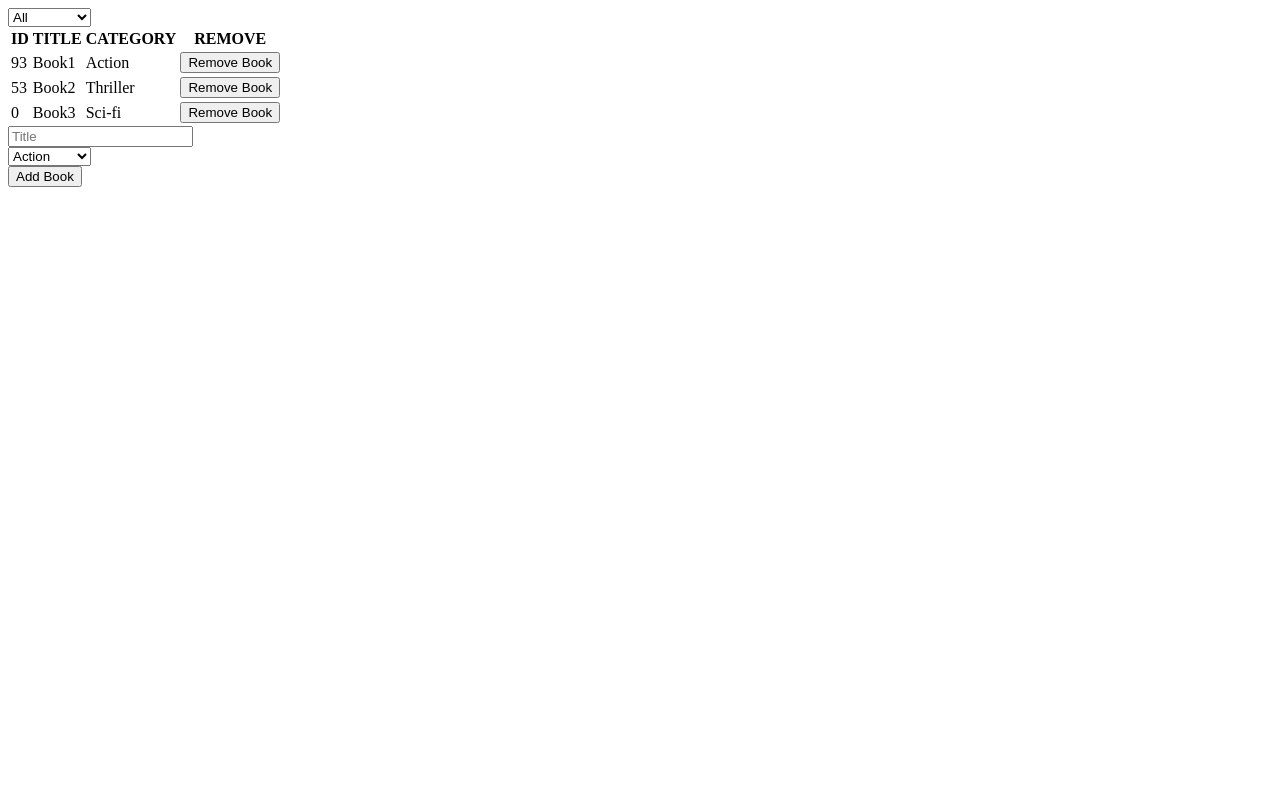
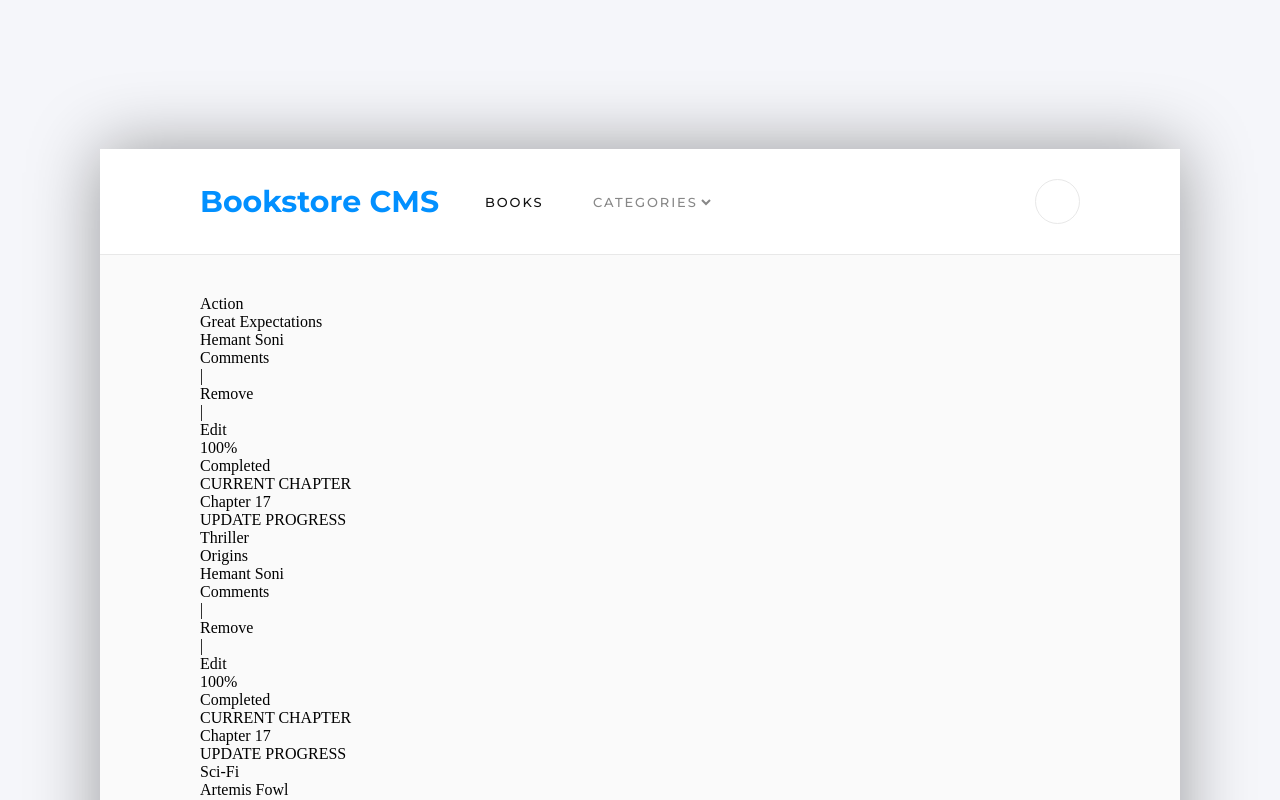
Before and after one commit to hemant-soni-vst-au4/bookstore, a React (Create React App) app: page / in a window 1280 px wide. Shown: the top 800 px of the page. Built offline with nearby package versions, Linux system fonts and the light colour scheme.

Commit message:
navbar style

```diff
--- a/package.json
+++ b/package.json
@@ -6,7 +6,6 @@
     "@testing-library/jest-dom": "^5.11.4",
     "@testing-library/react": "^11.1.0",
     "@testing-library/user-event": "^12.1.10",
-    "node-sass": "^5.0.0",
     "prop-types": "^15.7.2",
     "react": "^17.0.1",
     "react-dom": "^17.0.1",
--- a/public/index.html
+++ b/public/index.html
@@ -24,10 +24,9 @@
       work correctly both with client-side routing and a non-root public URL.
       Learn how to configure a non-root public URL by running `npm run build`.
     -->
-    <title>React App</title>
+    <title>Bookstore</title>
   </head>
   <body>
-    <noscript>You need to enable JavaScript to run this app.</noscript>
     <div id="root"></div>
     <!--
       This HTML file is a template.
--- a/src/components/App.js
+++ b/src/components/App.js
@@ -1,11 +1,19 @@
 import React from 'react';
 import BooksList from '../containers/BooksList';
 import BooksForm from '../containers/BooksForm';
+import NavBar from './NavBar';
 
 const App = () => (
-  <div>
-    <BooksList />
-    <BooksForm />
+  <div className="panel-bg">
+    <nav>
+      <NavBar />
+    </nav>
+    <main>
+      <BooksList />
+      <hr />
+      <h3 className="add-book">ADD NEW BOOK</h3>
+      <BooksForm />
+    </main>
   </div>
 );
 
--- a/src/components/Book.js
+++ b/src/components/Book.js
@@ -1,24 +1,48 @@
 import React from 'react';
 import PropTypes from 'prop-types';
 
-const Book = ({ book, handleRemoveBook }) => {
-  const { id, title, category } = book;
+const Book = ({ book }) => {
+  const { title, category } = book;
 
   return (
-    <tr>
-      <td>
-        {id}
-      </td>
-      <td>
-        {title}
-      </td>
-      <td>
-        {category}
-      </td>
-      <td>
-        <button type="button" onClick={() => handleRemoveBook(book)}>Remove Book</button>
-      </td>
-    </tr>
+    <div className="Book-Panel">
+      <div className="book-information">
+        <div className="book-category">
+          {category}
+        </div>
+        <div className="book-title">
+          {title}
+        </div>
+        <div className="book-author">
+          Hemant Soni
+        </div>
+        <div className="book-buttons">
+          <div>Comments</div>
+          <div>|</div>
+          <div role="button" tabIndex="-2" className="remove">Remove</div>
+          <div>|</div>
+          <div>Edit</div>
+        </div>
+      </div>
+      <div className="completion">
+        <div className="Oval-2" />
+        <div>
+          <div className="Percent-Complete">100%</div>
+          <div className="Completed">Completed</div>
+        </div>
+      </div>
+      <div className="chapter">
+        <div className="Current-Chapter">
+          CURRENT CHAPTER
+        </div>
+        <div className="Current-Lesson">
+          Chapter 17
+        </div>
+        <div className="Rectangle-2">
+          UPDATE PROGRESS
+        </div>
+      </div>
+    </div>
   );
 };
 
@@ -28,7 +52,7 @@ Book.propTypes = {
     title: PropTypes.string.isRequired,
     category: PropTypes.string.isRequired,
   }).isRequired,
-  handleRemoveBook: PropTypes.func.isRequired,
+  // handleRemoveBook: PropTypes.func.isRequired,
 };
 
 export default Book;
--- a/src/components/CategoryFilter.js
+++ b/src/components/CategoryFilter.js
@@ -6,7 +6,7 @@ const CategoryFilter = ({
   filter,
   handleFilterSelect,
 }) => {
-  let allCategories = [filter, 'All', ...categories];
+  let allCategories = [filter, 'Categories', ...categories];
   allCategories = [...new Set(allCategories)];
 
   return (
--- a/src/components/NavBar.js
+++ b/src/components/NavBar.js
@@ -0,0 +1,43 @@
+import React from 'react';
+import { connect } from 'react-redux';
+import PropTypes from 'prop-types';
+import CategoryFilter from './CategoryFilter';
+import { changeFilter } from '../actions';
+
+const mapStateToProps = state => ({
+  filter: state.filter,
+});
+
+const mapDispatchToProps = dispatch => ({
+  handleFilterSelect: filter => dispatch(changeFilter(filter)),
+});
+
+const NavBar = ({
+  handleFilterSelect,
+  filter,
+}) => (
+  <>
+    <div className="Bookstore-CMS">
+      Bookstore CMS
+    </div>
+    <div className="BOOKS">
+      BOOKS
+    </div>
+    <div className="CATEGORIES">
+      <CategoryFilter filter={filter} handleFilterSelect={handleFilterSelect} />
+    </div>
+    <div className="Oval">
+      <i className="fas fa-user" />
+    </div>
+  </>
+);
+
+NavBar.propTypes = {
+  handleFilterSelect: PropTypes.func.isRequired,
+  filter: PropTypes.string.isRequired,
+};
+
+export default connect(
+  mapStateToProps,
+  mapDispatchToProps,
+)(NavBar);
--- a/src/containers/BooksForm.js
+++ b/src/containers/BooksForm.js
@@ -2,7 +2,7 @@ import React, { useState } from 'react';
 import { connect } from 'react-redux';
 import PropTypes from 'prop-types';
 import { categories } from '../constant';
-import { createBook } from '../actions/index';
+import { createBook } from '../actions';
 
 const mapDispatchToProps = dispatch => ({
   createBook: book => dispatch(createBook(book)),
@@ -11,18 +11,24 @@ const mapDispatchToProps = dispatch => ({
 const BooksForm = ({
   createBook,
 }) => {
-  const intialstate = {
+  const initialState = {
     title: '',
     category: categories[0],
   };
 
-  const [state, setState] = useState(intialstate);
+  const [state, setState] = useState(initialState);
 
-  const handleChange = event => {
-    event.preventDefault();
+  const handleInputChange = event => {
     setState({
       ...state,
-      [event.target.name]: event.target.value,
+      title: event.target.value,
+    });
+  };
+
+  const handleSelectChange = event => {
+    setState({
+      ...state,
+      category: event.target.value,
     });
   };
 
@@ -30,30 +36,31 @@ const BooksForm = ({
     if (state.title === '') return;
     createBook({
       ...state,
-      id: Math.floor(Math.random() * 999999),
+      id: Math.floor(Math.random() * 100),
     });
-    setState(intialstate);
+    setState({
+      title: '',
+      category: categories[0],
+    });
   };
 
   return (
-    <form>
-      <div className="form-group">
-        <input type="text" onChange={handleChange} name="title" className="form-control" id="title" placeholder="Title" value={state.title} />
-      </div>
-      <div className="form-group">
-        <select className="form-control" name="category" onChange={handleChange} id="category">
+    <form className="book-form">
+      <input id="title" onChange={handleInputChange} value={state.title} placeholder="Book title" />
+      <select value={state.category} id="category" onChange={handleSelectChange}>
         {
-        categories.map(category => ( // eslint-disable-next-line react/no-array-index-key
-          <option key={Math.floor(Math.random() * 999999)} value={category}>
+            categories.map(category => (
+              <option
+                className={state.category}
+                key={Math.floor(Math.random() * 999999)}
+                value={category}
+              >
                 {category}
               </option>
             ))
           }
       </select>
-      </div>
-      <button type="button" onClick={handleSubmit} className="btn btn-primary">
-        Add Book
-      </button>
+      <button onClick={handleSubmit} type="button">ADD BOOK</button>
     </form>
   );
 };
@@ -61,4 +68,8 @@ const BooksForm = ({
 BooksForm.propTypes = {
   createBook: PropTypes.func.isRequired,
 };
-export default connect(null, mapDispatchToProps)(BooksForm);
+
+export default connect(
+  null,
+  mapDispatchToProps,
+)(BooksForm);
--- a/src/containers/BooksList.js
+++ b/src/containers/BooksList.js
@@ -2,7 +2,6 @@ import React from 'react';
 import { connect } from 'react-redux';
 import PropTypes from 'prop-types';
 import Book from '../components/Book';
-import CategoryFilter from '../components/CategoryFilter';
 import { removeBook, changeFilter } from '../actions';
 
 const mapStateToProps = state => ({
@@ -17,30 +16,17 @@ const mapDispatchToProps = dispatch => ({
 
 const BooksList = props => {
   const {
-    books, handleRemoveBook, filter, handleFilterSelect,
+    books, handleRemoveBook, filter,
   } = props;
 
   return (
-    <>
-      <CategoryFilter filter={filter} handleFilterSelect={handleFilterSelect} />
-      <table>
-        <thead>
-          <tr>
-            <th>ID</th>
-            <th>TITLE</th>
-            <th>CATEGORY</th>
-            <th>REMOVE</th>
-          </tr>
-        </thead>
-        <tbody>
-          {
-            books
-              .filter(book => (book.category === filter || filter === 'All'))
-              .map(book => <Book key={book.id} book={book} handleRemoveBook={handleRemoveBook} />)
-          }
-        </tbody>
-      </table>
-    </>
+    <div className="books-list">
+      {
+        books
+          .filter(book => (book.category === filter || filter === 'Categories'))
+          .map(book => <Book key={book.id} book={book} handleRemoveBook={handleRemoveBook} />)
+      }
+    </div>
   );
 };
 
@@ -48,7 +34,6 @@ BooksList.propTypes = {
   books: PropTypes.arrayOf(PropTypes.object).isRequired,
   handleRemoveBook: PropTypes.func.isRequired,
   filter: PropTypes.string.isRequired,
-  handleFilterSelect: PropTypes.func.isRequired,
 };
 
 export default connect(
--- a/src/index.js
+++ b/src/index.js
@@ -1,3 +1,4 @@
+import './styles/style.css';
 import React from 'react';
 import ReactDOM from 'react-dom';
 import { Provider } from 'react-redux';
@@ -9,27 +10,23 @@ const initialState = {
   books: [
     {
       id: Math.floor(Math.random() * 100),
-      title: 'Book1',
+      title: 'Great Expectations',
       category: 'Action',
     },
     {
       id: Math.floor(Math.random() * 100),
-      title: 'Book2',
+      title: 'Origins',
       category: 'Thriller',
     },
     {
       id: Math.floor(Math.random() * 100),
-      title: 'Book3',
-      category: 'Sci-fi',
+      title: 'Artemis Fowl',
+      category: 'Sci-Fi',
     },
   ],
-  filter: 'All',
+  filter: 'Categories',
 };
+
 const store = createStore(reducer, initialState);
 
-ReactDOM.render(
-  <Provider store={store}>
-    <App />
-  </Provider>,
-  document.getElementById('root'),
-);
+ReactDOM.render(<Provider store={store}><App /></Provider>, document.getElementById('root'));
--- a/src/reducers/filter.js
+++ b/src/reducers/filter.js
@@ -1,6 +1,6 @@
 import { CHANGE_FILTER } from '../constant';
 
-const filter = (state = 'All', action) => {
+const filter = (state = 'Categories', action) => {
   switch (action.type) {
     case CHANGE_FILTER:
       return action.filter;
--- a/src/reducers/index.js
+++ b/src/reducers/index.js
@@ -2,9 +2,7 @@ import { combineReducers } from 'redux';
 import books from './books';
 import filter from './filter';
 
-const reducer = combineReducers({
+export default combineReducers({
   books,
   filter,
 });
-
-export default reducer;
--- /dev/null
+++ b/src/styles/style.css
@@ -0,0 +1,91 @@
+@import url("https://fonts.googleapis.com/css2?family=Montserrat:wght@500;700&family=Roboto+Slab:wght@300;700&display=swap");
+
+* {
+	margin: 0;
+	padding: 0;
+	box-sizing: border-box;
+}
+
+body {
+	background-color: #f5f6fa;
+}
+
+body #root {
+	margin: 0 auto;
+	max-width: 1600px;
+	padding: 149px 100px;
+}
+
+body #root .panel-bg {
+	max-width: 1400px;
+	border-radius: 4px;
+	box-shadow: 0 0 70px 0 rgba(0, 0, 0, 0.377);
+	background-color: #fafafa;
+}
+
+body #root .panel-bg nav {
+	padding: 30px 100px;
+	background-color: #ffffff;
+	border-bottom: solid 1px #e8e8e8;
+	display: flex;
+	justify-content: space-between;
+	align-items: center;
+}
+
+body #root .panel-bg nav .Bookstore-CMS {
+	width: 240px;
+	height: 37px;
+	font-family: Montserrat;
+	font-size: 30px;
+	font-weight: bold;
+	color: #0290ff;
+}
+
+body #root .panel-bg nav .BOOKS {
+	width: 59px;
+	height: 16px;
+	font-family: Montserrat;
+	font-size: 13px;
+	letter-spacing: 1.9px;
+	color: #121212;
+	padding-left: 45px;
+}
+
+body #root .panel-bg nav .CATEGORIES {
+	padding-left: 90px;
+}
+
+body #root .panel-bg nav .CATEGORIES select {
+	text-transform: uppercase;
+	height: 16px;
+	opacity: 0.5;
+	font-family: Montserrat;
+	font-size: 13px;
+	letter-spacing: 1.9px;
+	color: #121212;
+	background-color: inherit;
+	border: none;
+	outline: none;
+}
+
+body #root .panel-bg nav .Oval {
+	width: 45px;
+	height: 45px;
+	border: solid 1px #e8e8e8;
+	margin-left: auto;
+	border-radius: 50%;
+	display: flex;
+	justify-content: center;
+	align-items: center;
+}
+
+body #root .panel-bg nav .Oval .fa-user {
+	color: #0290ff;
+	font-size: 20px;
+}
+
+body #root .panel-bg main {
+	background-color: #fafafa;
+	padding: 40px 100px;
+	padding-bottom: 240px;
+}
```
Also changed, not shown: 2 other files (tests, documents, lock files or other folders). Lines whose indentation alone changed are shown as unchanged.
